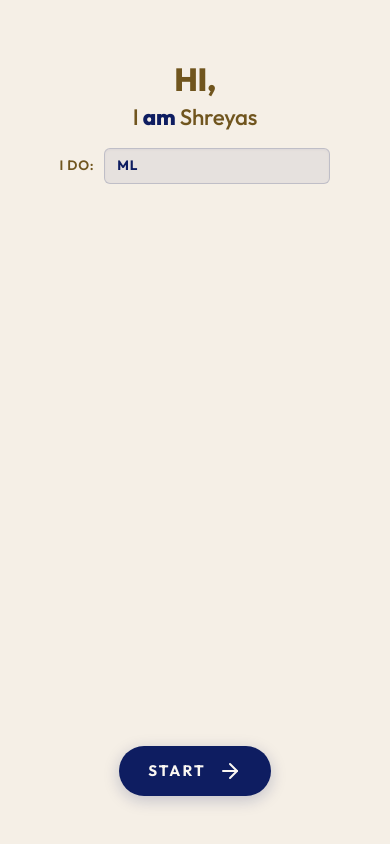
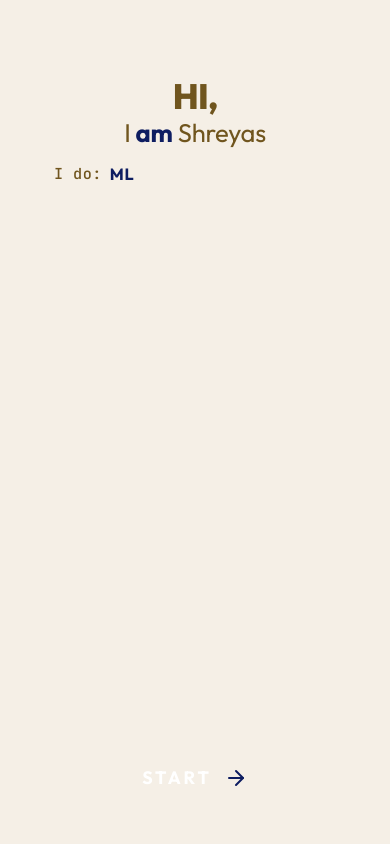
Before and after one commit to ShreyasN707/Portfolio-site, a React (Vite) app: page / in a window 390 px wide. Built offline with nearby package versions, Linux system fonts and the light colour scheme; no server answers.

Commit message:
index file change

```diff
--- a/src/index.css
+++ b/src/index.css
@@ -232,25 +232,25 @@ body {
 }
 
 /* Precision-Balanced Main Container */
-/* Precision-Balanced Main Container */
 .landing-container {
   width: 100%;
-  max-width: 1360px;
+  max-width: 1600px;
   height: 100vh;
   height: 100dvh;
   display: flex;
   align-items: center;
+  /* Balanced vertical centering */
   justify-content: center;
-  padding: 0 clamp(24px, 4vw, 64px);
-  gap: clamp(2rem, 5vw, 5rem);
+  padding: 0 clamp(16px, 3vw, 48px);
+  gap: clamp(1.5rem, 3vw, 4rem);
   position: relative;
   z-index: 10;
 }
 
-/* 3D Model Wrapper: Balanced left column */
+/* 3D Model Wrapper: Expanded viewing window */
 .robot-wrapper {
-  flex: 1 1 50%;
-  max-width: 52%;
+  flex: 1 1 58%;
+  max-width: 62%;
   height: 100%;
   display: flex;
   align-items: center;
@@ -263,8 +263,8 @@ body {
 
 .model-3d-container {
   width: 100%;
-  height: 88vh;
-  max-height: 880px;
+  height: 90vh;
+  max-height: 940px;
   display: flex;
   align-items: center;
   justify-content: center;
@@ -292,16 +292,15 @@ body {
   touch-action: none;
 }
 
-/* Intro Wrapper: Balanced Right Side Alignment */
+/* Intro Wrapper: Balanced Horizontal Layout Alignment */
 .intro-wrapper {
-  flex: 1 1 50%;
-  max-width: 50%;
+  flex: 1 1 42%;
+  max-width: 44%;
   height: 100%;
   display: flex;
   align-items: center;
   justify-content: flex-start;
-  padding-left: clamp(8px, 1.5vw, 24px);
-  padding-bottom: 2vh;
+  padding-bottom: 0;
 }
 
 .intro-content {
@@ -309,7 +308,7 @@ body {
   flex-direction: column;
   align-items: flex-start;
   width: 100%;
-  max-width: 540px;
+  max-width: 620px;
 }
 
 .intro-text-group {
@@ -319,52 +318,52 @@ body {
   width: 100%;
 }
 
-/* Clear, Organized Typographic Hierarchy in SF Mono Regular */
+/* Clear, Organized Typographic Hierarchy with Professional Modern Type */
 .intro-hi {
-  font-family: var(--font-sf-mono);
-  font-size: clamp(2.6rem, 5vw, 4.2rem);
-  font-weight: 750;
+  font-family: var(--font-display);
+  font-size: clamp(3rem, 6.5vw, 5.2rem);
+  font-weight: 700;
   color: var(--gold);
-  line-height: 1.1;
-  letter-spacing: -0.01em;
-  margin: 0 0 10px 0;
+  line-height: 1.05;
+  letter-spacing: -0.03em;
+  margin: 0 0 6px 0;
   padding: 0;
 }
 
 .intro-name {
-  font-family: var(--font-sf-mono);
-  font-size: clamp(1.8rem, 3.4vw, 2.7rem);
-  font-weight: 500;
+  font-family: var(--font-main);
+  font-size: clamp(2.4rem, 4.8vw, 4.2rem);
+  font-weight: 400;
   color: var(--gold);
-  line-height: 1.25;
-  letter-spacing: -0.01em;
-  margin: 0 0 28px 0;
+  line-height: 1.15;
+  letter-spacing: -0.02em;
+  margin: 0 0 16px 0;
   padding: 0;
 }
 
 .name-am {
   color: var(--deep-atlas-navy);
-  font-weight: 750;
-}
-
-/* Dynamic "I do:" Container - Precision Baseline Lock & Clean Slot */
+  font-weight: 700;
+}
+
+/* Dynamic "I do:" Container - Precision Baseline Lock & Fixed Slot */
 .dynamic-role-container {
-  display: inline-flex;
+  display: flex;
   align-items: center;
   gap: 14px;
-  height: 44px;
-  margin: 0 0 38px 0;
+  height: 2.4rem;
+  /* Scaled fixed height */
+  margin: 0 0 22px 0;
   padding: 0;
   width: 100%;
 }
 
 .do-label {
-  font-family: var(--font-sf-mono);
-  font-size: clamp(0.95rem, 1.5vw, 1.15rem);
-  color: var(--text-gold);
-  font-weight: 600;
-  letter-spacing: 0.05em;
-  text-transform: uppercase;
+  font-family: var(--font-mono);
+  font-size: clamp(1.1rem, 2vw, 1.4rem);
+  color: var(--text-secondary);
+  font-weight: 500;
+  letter-spacing: 0.02em;
   white-space: nowrap;
   flex-shrink: 0;
   line-height: 1;
@@ -372,34 +371,30 @@ body {
 
 .role-viewport {
   position: relative;
-  height: 42px;
-  width: clamp(290px, 28vw, 430px);
-  background: rgba(14, 29, 97, 0.06);
-  border: 1px solid rgba(14, 29, 97, 0.18);
-  border-radius: 8px;
-  padding: 0 16px;
+  height: 100%;
+  width: clamp(320px, 30vw, 460px);
+  /* Comfortable slot width preventing layout shift */
   overflow: hidden;
   display: flex;
   align-items: center;
   flex-shrink: 0;
-  box-shadow: inset 0 1px 3px rgba(14, 29, 97, 0.05);
 }
 
 .role-text {
   position: absolute;
-  left: 16px;
+  left: 0;
   top: 50%;
   transform: translateY(-50%);
-  font-family: var(--font-sf-mono);
-  font-size: clamp(0.95rem, 1.4vw, 1.15rem);
-  font-weight: 700;
-  letter-spacing: 0.08em;
+  font-family: var(--font-display);
+  font-size: clamp(1.2rem, 2.2vw, 1.6rem);
+  font-weight: 600;
+  letter-spacing: 0.06em;
   white-space: nowrap;
   line-height: 1;
 }
 
 .role-text.scrambling {
-  font-family: var(--font-sf-mono);
+  font-family: var(--font-mono);
   color: var(--robot-yellow-scramble);
   opacity: 0.95;
 }
@@ -409,46 +404,41 @@ body {
   opacity: 1;
 }
 
-/* Start Button - Refined Pill CTA with Smooth Micro-Animation */
+/* Start Button - Flush Left Alignment */
 .start-btn-container {
   margin: 0;
   padding: 0;
 }
 
 .start-btn {
-  background: var(--deep-atlas-navy);
-  border: 1.5px solid rgba(14, 29, 97, 0.35);
+  background: transparent;
+  border: none;
   outline: none;
   cursor: pointer;
   display: inline-flex;
   align-items: center;
-  gap: 16px;
-  font-family: var(--font-sf-mono);
-  font-size: clamp(0.95rem, 1.4vw, 1.12rem);
-  font-weight: 700;
+  gap: 14px;
+  font-family: var(--font-display);
+  font-size: clamp(1.15rem, 2vw, 1.45rem);
+  font-weight: 600;
   letter-spacing: 0.14em;
-  color: #FAF7F2;
-  padding: 13px 32px;
-  border-radius: 9999px;
-  box-shadow: 0 4px 18px rgba(14, 29, 97, 0.22);
-  transition: all 0.25s cubic-bezier(0.16, 1, 0.3, 1);
+  color: var(--text-primary);
+  padding: 0;
+  margin: 0;
+  transition: color 0.25s ease;
 }
 
 .start-btn:hover {
-  background: #1B339A;
-  color: #FFFFFF;
-  border-color: #1B339A;
-  transform: translateY(-2px);
-  box-shadow: 0 8px 26px rgba(14, 29, 97, 0.35);
+  color: var(--robot-yellow);
 }
 
 .start-btn-icon {
-  color: #FAF7F2;
+  color: var(--robot-yellow);
   transition: transform 0.25s cubic-bezier(0.16, 1, 0.3, 1);
 }
 
 .start-btn:hover .start-btn-icon {
-  transform: translateX(6px);
+  transform: translateX(8px);
 }
 
 /* ==========================================
@@ -545,61 +535,63 @@ body {
     text-align: center;
     width: 100%;
     flex-shrink: 0;
-    padding-top: clamp(24px, 4.5vh, 46px);
+    padding-top: clamp(34px, 6.5vh, 56px);
     z-index: 20;
   }
 
   .intro-hi {
-    font-family: var(--font-sf-mono);
-    font-size: clamp(2rem, 6.8vw, 2.7rem);
-    font-weight: 750;
+    font-family: var(--font-display);
+    font-size: clamp(2.2rem, 7.5vw, 3rem);
+    font-weight: 800;
     color: var(--gold);
-    line-height: 1.1;
+    line-height: 1.05;
+    letter-spacing: -0.02em;
+    margin: 0 0 3px 0;
+    text-shadow: none;
+  }
+
+  .intro-name {
+    font-family: var(--font-main);
+    font-size: clamp(1.6rem, 5.5vw, 2.2rem);
+    font-weight: 400;
+    color: var(--gold);
+    line-height: 1.15;
     letter-spacing: -0.01em;
-    margin: 0 0 6px 0;
-    text-shadow: none;
-  }
-
-  .intro-name {
-    font-family: var(--font-sf-mono);
-    font-size: clamp(1.4rem, 4.8vw, 1.85rem);
-    font-weight: 500;
-    color: var(--gold);
-    line-height: 1.25;
-    letter-spacing: -0.01em;
-    margin: 0 0 16px 0;
+    margin: 0 0 10px 0;
   }
 
   .name-am {
     color: var(--deep-atlas-navy);
-    font-weight: 750;
+    font-weight: 700;
     text-shadow: none;
   }
 
-  /* Clean Typography Dynamic Role with Sleek Recessed Slot */
+  /* Clean Typography Dynamic Role without Background */
   .dynamic-role-container {
     display: inline-flex;
     align-items: center;
     justify-content: center;
-    gap: 10px;
-    height: 38px;
+    gap: 8px;
+    height: auto;
+    min-height: 32px;
     padding: 0;
     background: transparent;
     border: none;
     box-shadow: none;
-    margin: 0 0 12px 0;
+    backdrop-filter: none;
+    -webkit-backdrop-filter: none;
+    margin: 0;
     width: auto;
     max-width: 95vw;
     box-sizing: border-box;
   }
 
   .do-label {
-    font-family: var(--font-sf-mono);
-    font-size: clamp(0.85rem, 3.2vw, 1rem);
-    color: var(--text-gold);
-    font-weight: 600;
-    letter-spacing: 0.05em;
-    text-transform: uppercase;
+    font-family: var(--font-mono);
+    font-size: clamp(0.95rem, 3.6vw, 1.15rem);
+    color: var(--text-secondary);
+    font-weight: 500;
+    letter-spacing: 0.03em;
     white-space: nowrap;
     line-height: 1;
     flex-shrink: 0;
@@ -607,12 +599,8 @@ body {
 
   .role-viewport {
     position: relative;
-    height: 36px;
-    width: clamp(210px, 58vw, 290px);
-    background: rgba(14, 29, 97, 0.06);
-    border: 1px solid rgba(14, 29, 97, 0.18);
-    border-radius: 6px;
-    padding: 0 12px;
+    height: 1.8rem;
+    width: clamp(210px, 58vw, 300px);
     overflow: hidden;
     display: flex;
     align-items: center;
@@ -622,13 +610,13 @@ body {
 
   .role-text {
     position: absolute;
-    left: 12px;
+    left: 0;
     top: 50%;
     transform: translateY(-50%);
-    font-family: var(--font-sf-mono);
-    font-size: clamp(0.85rem, 3.2vw, 1.05rem);
+    font-family: var(--font-display);
+    font-size: clamp(1.02rem, 3.8vw, 1.25rem);
     font-weight: 700;
-    letter-spacing: 0.06em;
+    letter-spacing: 0.04em;
     white-space: nowrap;
     line-height: 1;
     color: var(--deep-atlas-navy);
@@ -664,7 +652,7 @@ body {
     overflow: visible;
   }
 
-  /* 3. BOTTOM: Clean Solid CTA Pill */
+  /* 3. BOTTOM: Clean Text Start CTA without Background */
   .start-btn-container {
     order: 3;
     width: 100%;
@@ -672,7 +660,7 @@ body {
     align-items: center;
     justify-content: center;
     flex-shrink: 0;
-    padding-bottom: clamp(14px, 2.5vh, 26px);
+    padding-bottom: clamp(10px, 2.2vh, 22px);
     z-index: 20;
   }
 
@@ -681,18 +669,18 @@ body {
     align-items: center;
     justify-content: center;
     gap: 12px;
-    background: var(--deep-atlas-navy);
-    border: 1.5px solid rgba(14, 29, 97, 0.35);
-    border-radius: 9999px;
-    box-shadow: 0 4px 16px rgba(14, 29, 97, 0.22);
-    padding: 12px 28px;
-    color: #FAF7F2;
-    font-family: var(--font-sf-mono);
-    font-size: clamp(0.95rem, 3.4vw, 1.1rem);
+    background: transparent;
+    border: none;
+    outline: none;
+    box-shadow: none;
+    padding: 8px 18px;
+    color: #ffffff;
+    font-family: var(--font-display);
+    font-size: clamp(1.12rem, 3.8vw, 1.35rem);
     font-weight: 700;
-    letter-spacing: 0.14em;
+    letter-spacing: 0.16em;
     cursor: pointer;
-    transition: all 0.22s ease;
+    transition: color 0.22s ease, transform 0.22s ease;
     -webkit-tap-highlight-color: transparent;
   }
 
@@ -701,7 +689,7 @@ body {
   }
 
   .start-btn-icon {
-    color: #FAF7F2;
+    color: var(--robot-yellow);
     transition: transform 0.22s cubic-bezier(0.16, 1, 0.3, 1);
   }
 
```
